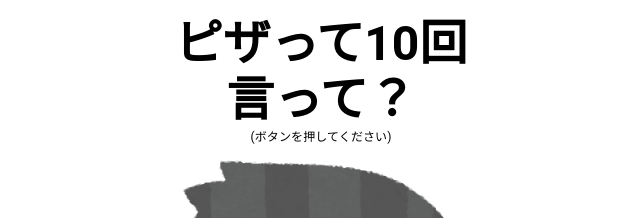
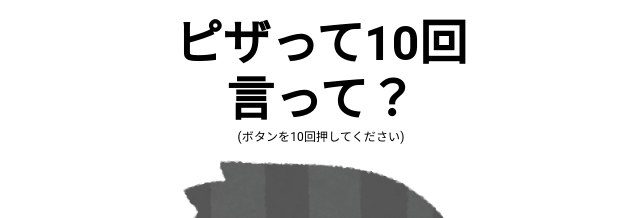
Before and after one commit to ITOmaSabai/SayPizza10times-frontend, a React (Create React App) app: page / in a window 1280 px wide. Shown: the top 218 px of the page, without its empty margins (319-959 px from the left). Built offline with nearby package versions, Linux system fonts and the light colour scheme.

Commit message:
update:トップページの案内を、「ボタンを10回押してください」に表記変更

```diff
--- a/src/components/layouts/GameLayout.jsx
+++ b/src/components/layouts/GameLayout.jsx
@@ -221,9 +221,6 @@ export function GameLayout() {
         // 正解不正解の判定を削除し、ボタンをクリック可能にする
         setTimeout(() => {
           setCurrentQuestion(currentQuestion + 1); // 次の問題に進む
-          // setTimer(3); // タイマーリセット
-          // setIsCorrect(null);
-          // setIsDisabled(false);
         }, 750);
       } else {
         setGameCompleted(true); // 全問正解でゲーム終了
--- a/src/components/layouts/HeroLayout.jsx
+++ b/src/components/layouts/HeroLayout.jsx
@@ -35,7 +35,7 @@ export const HeroLayout = () => {
       <Box sx={{display: "flex", flexDirection: "column", justifyContent: "center", alignItems: "center", height: "90vh", width: "320px", pt: 2}} >
         <Typography variant="h3" fontWeight="bold" >ピザって10回</Typography>
         <Typography variant="h3" fontWeight="bold" >言って？</Typography>
-        <Typography fontSize="12px" >(ボタンを押してください)</Typography>
+        <Typography fontSize="12px" >(ボタンを10回押してください)</Typography>
           <Box sx={styleForBgImage} >
             <Box sx={{bgcolor: "rgba(255,255,255,0.3)"}} >
             </Box>
```
